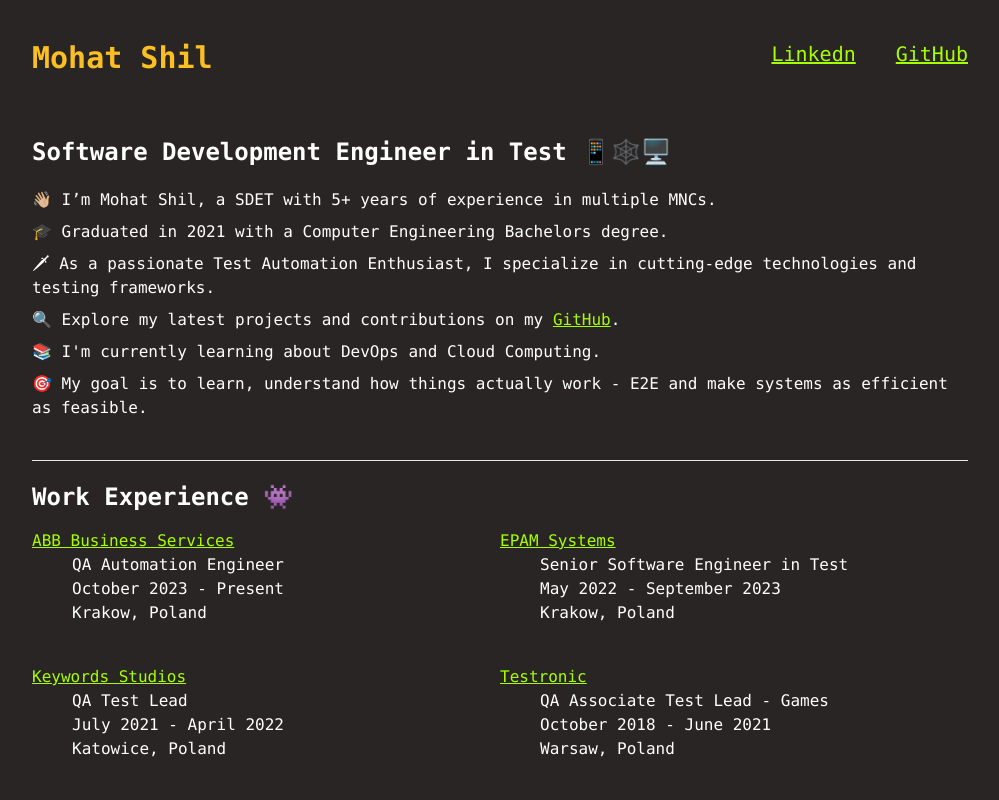
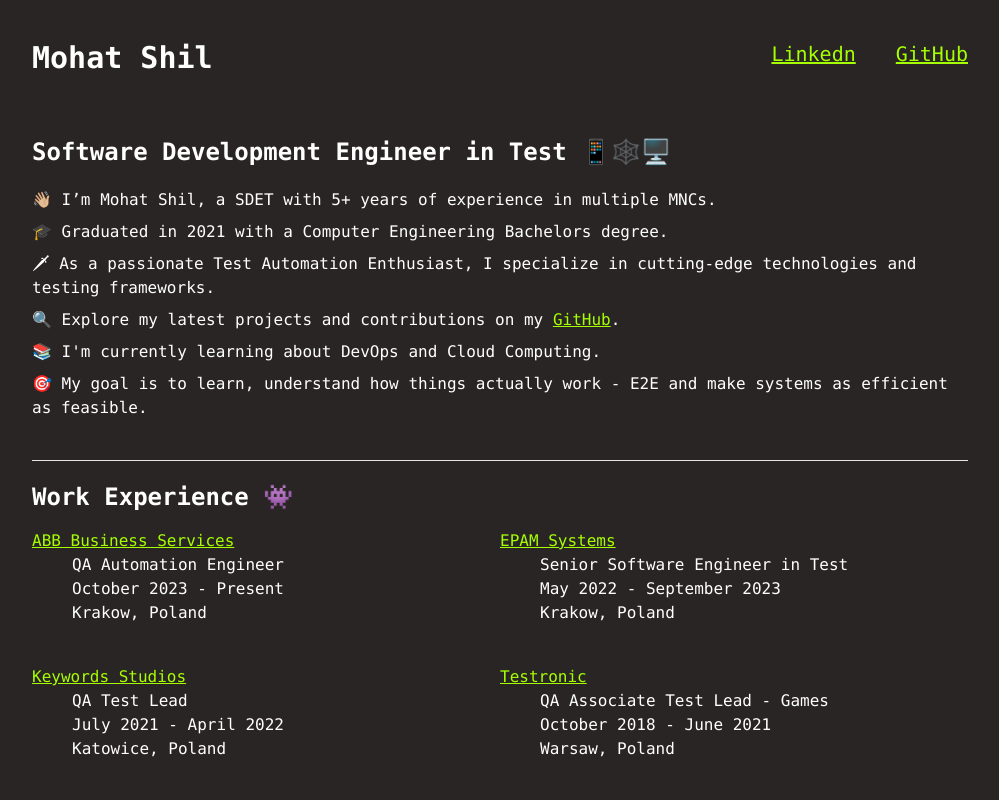
Before and after one commit to shilCode/portfolio_mohat, a React (Create React App) app: page / in a window 1280 px wide. Shown: the top 800 px of the page, without its empty margins (140-1139 px from the left). Built offline with nearby package versions, Linux system fonts and the light colour scheme.

Commit message:
remove clutter

```diff
--- a/src/components/Footer.jsx
+++ b/src/components/Footer.jsx
@@ -1,8 +1,7 @@
 import { React } from "react";
-import useRandomColors from "../hooks/useRandomColors";
+
 
 const Footer = () => {
-  const { textColor } = useRandomColors;
 
   return (
     /* footer */
@@ -11,7 +10,7 @@
         <a
           href="mailto:2850542@gmail.com"
           target="_blank"
-          className={`${textColor} font-extrabold  text-xl`}
+          className={` font-extrabold  text-xl`}
           rel="noreferrer"
         >
           ✉️ 2850542@gmail.com
--- a/src/components/Header.jsx
+++ b/src/components/Header.jsx
@@ -1,13 +1,13 @@
 import React from "react";
-import useRandomColors from "../hooks/useRandomColors";
+
 
 const Header = () => {
-  const { textColor } = useRandomColors();
+
   return (
     <div className="global-container ">
       <div>
         <p
-          className={`${textColor} font-extrabold lg:text-3xl md:text-xl sm:text-xs `}
+          className={` font-extrabold lg:text-3xl md:text-xl sm:text-xs `}
         >
           Mohat Shil
         </p>
--- a/src/hooks/useRandomColors.jsx
+++ /dev/null
@@ -1,25 +0,0 @@
-import  { useEffect, useState } from "react";
-
-const useRandomColors = () => {
-  const [textColor, setTextColor] = useState("");
-  const [bgColor, setBgColor] = useState("");
-
-  const changeColor = () => {
-    const colorClasses = ["text-palette1", "text-palette2", "text-palette3"]; // Tailwind classes
-    const colorClassesBG = ["bg-[#292524]", "bg-[#273f44]", "bg-[#1e1e1e]"]; // Tailwind classes
-    const randomColor =
-      colorClasses[Math.floor(Math.random() * colorClasses.length)];
-    const randomBgColor =
-      colorClassesBG[Math.floor(Math.random() * colorClassesBG.length)];
-    setTextColor(randomColor);
-    setBgColor(randomBgColor);
-  };
-
-  useEffect(() => {
-    changeColor(); // Change color on first render
-  }, []);
-
-  return { textColor, bgColor };
-};
-
-export default useRandomColors;
```
Also changed, not shown: public/apple-touch-icon.png (deleted), public/manifest.json (deleted), public/robots.txt (deleted).
